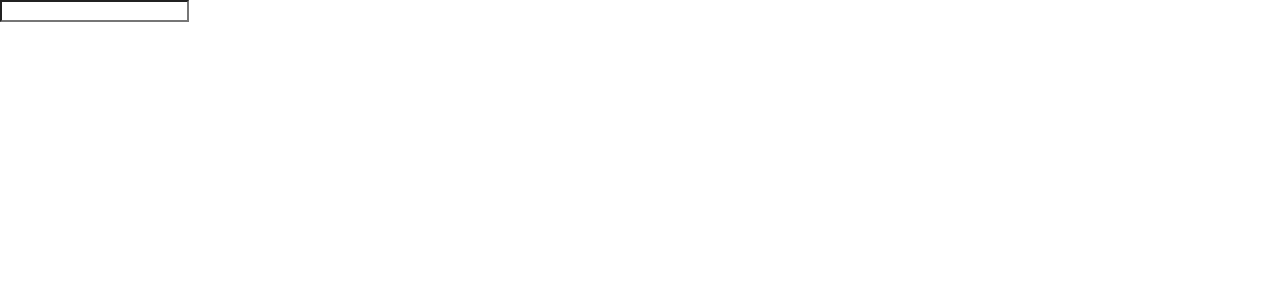
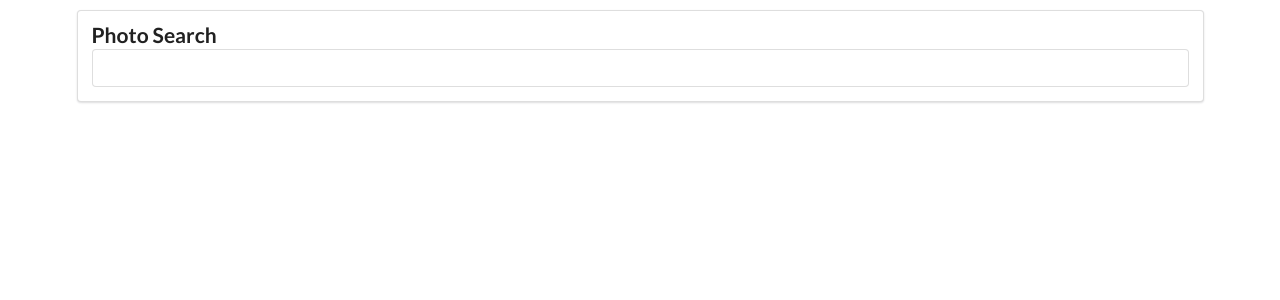
Before and after one commit to MilosBogicevic/React-Photo-Finder-App, a React (Create React App) app: page / in a window 1280 px wide. Shown: the top 300 px of the page. Built offline with nearby package versions, Linux system fonts and the light colour scheme.

Commit message:
Add Event Handlers

```diff
--- a/src/components/App.js
+++ b/src/components/App.js
@@ -3,7 +3,7 @@ import Search from "./Search";
 
 const App = () => {
   return (
-    <div>
+    <div className="ui container" style={{ marginTop: "10px" }}>
       <Search />
     </div>
   );
--- a/src/components/Search.js
+++ b/src/components/Search.js
@@ -1,11 +1,18 @@
 import React from "react";
 
 class Search extends React.Component {
+  onInputChange(e) {
+    console.log(e.target.value);
+  }
+
   render() {
     return (
-      <div>
-        <form>
-          <input type="text" />
+      <div className="ui segment">
+        <form className="ui form">
+          <div className="field">
+            <label style={{ fontSize: "1.5rem" }}>Photo Search</label>
+            <input type="text" onChange={this.onInputChange} />
+          </div>
         </form>
       </div>
     );
```
